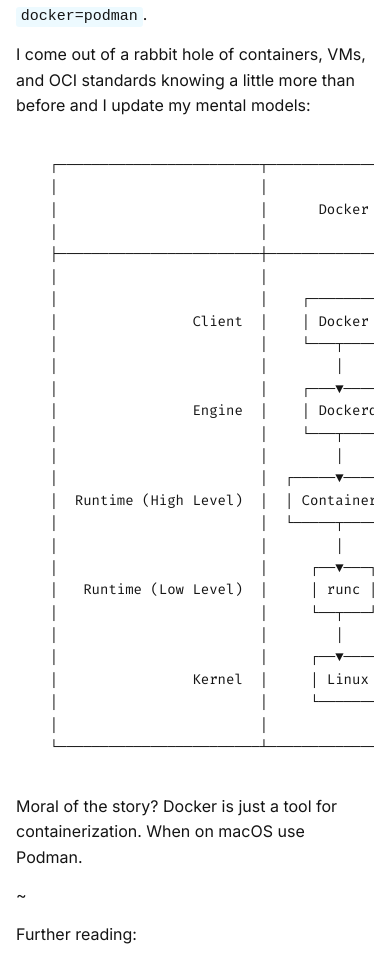
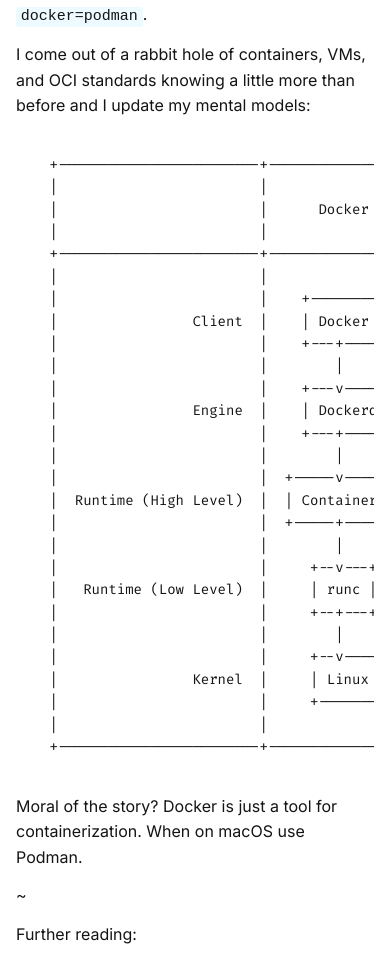
Before and after one commit to mnpw/mrinal.pw, a Next.js app: page /containers-not-docker in a window 390 px wide. Shown: the part 2406-3370 px from the top of the page. Built offline with nearby package versions, Linux system fonts and the light colour scheme.

Commit message:
Hack to change ascii character set to basic on mobile

```diff
--- a/package.json
+++ b/package.json
@@ -14,6 +14,7 @@
     "react": "^18.0.0",
     "react-clipboard.js": "^2.0.16",
     "react-dom": "18.0.0",
+    "react-responsive": "^9.0.0-beta.10",
     "three": "^0.141.0",
     "yarn": "^1.22.19"
   },
--- a/pages/containers-not-docker/index.js
+++ b/pages/containers-not-docker/index.js
@@ -1,38 +1,44 @@
 import Layout from "../../components/layout";
 import Link from 'next/link'
 import utilStyles from '../../styles/utils.module.css'
+import { useMediaQuery } from 'react-responsive'
 
 export default function Posts() {
 
+    const isDesktopOrLaptop = useMediaQuery({
+        query: '(min-width: 1200px)'
+    });
+
+    let code_fallback = `
+    +------------------------+------------------+----------------+
+    |                        |                  |                |
+    |                        |      Docker      |     Podman     |
+    |                        |                  |                |
+    +------------------------+------------------+----------------+
+    |                        |                  |                |
+    |                        |    +--------+    |   +--------+   |
+    |                Client  |    | Docker |    |   |        |   |
+    |                        |    +---+----+    |   |        |   |
+    |                        |        |         |   |        |   |
+    |                        |    +---v-----+   |   |        |   |
+    |                Engine  |    | Dockerd |   |   | Podman |   |
+    |                        |    +---+-----+   |   |        |   |
+    |                        |        |         |   |        |   |
+    |                        |  +-----v------+  |   |        |   |
+    |  Runtime (High Level)  |  | Containerd |  |   |        |   |
+    |                        |  +-----+------+  |   +---+----+   |
+    |                        |        |         |       |        |
+    |                        |     +--v---+     |    +--v---+    |
+    |   Runtime (Low Level)  |     | runc |     |    | runc |    |
+    |                        |     +--+---+     |    +--+---+    |
+    |                        |        |         |       |        |
+    |                        |     +--v----+    |    +--v----+   |
+    |                Kernel  |     | Linux |    |    | Linux |   |
+    |                        |     +-------+    |    +-------+   |
+    |                        |                  |                |
+    +------------------------+------------------+----------------+
+    `
     let code = `
-                       +------------------+----------------+
-                       |                  |                |
-                       |      Docker      |     Podman     |
-                       |                  |                |
-                       |                  |                |
-                       |    +--------+    |   +--------+   |
-               Client  |    | Docker |    |   |        |   |
-                       |    +---+----+    |   |        |   |
-                       |        |         |   |        |   |
-                       |    +---v-----+   |   |        |   |
-               Engine  |    | Dockerd |   |   | Podman |   |
-                       |    +---+-----+   |   |        |   |
-                       |        |         |   |        |   |
-                       |  +-----v------+  |   |        |   |
- Runtime (High Level)  |  | Containerd |  |   |        |   |
-                       |  +-----+------+  |   +---+----+   |
-                       |        |         |       |        |
-                       |     +--v---+     |    +--v---+    |
- Runtime (Low Level)   |     | runc |     |    | runc |    |
-                       |     +--+---+     |    +--+---+    |
-                       |        |         |       |        |
-                       |     +--v----+    |    +--v----+   |
-               Kernel  |     | Linux |    |    | Linux |   |
-                       |     +-------+    |    +-------+   |
-                       |                  |                |
-                       +------------------+----------------+
-    `
-    code = `
     ┌────────────────────────┬──────────────────┬────────────────┐
     │                        │                  │                │
     │                        │      Docker      │     Podman     │
@@ -126,7 +132,7 @@
                 I come out of a rabbit hole of containers, VMs, and OCI standards knowing a little more than before and I update my mental models:
             </p>
             <pre>
-                <code>{code}</code>
+                <code>{isDesktopOrLaptop ? code : code_fallback}</code>
             </pre>
             <p>
                 Moral of the story? Docker is just a tool for containerization. When on macOS use Podman.
```
Also changed, not shown: 1 other file (tests, documents, lock files or other folders).
